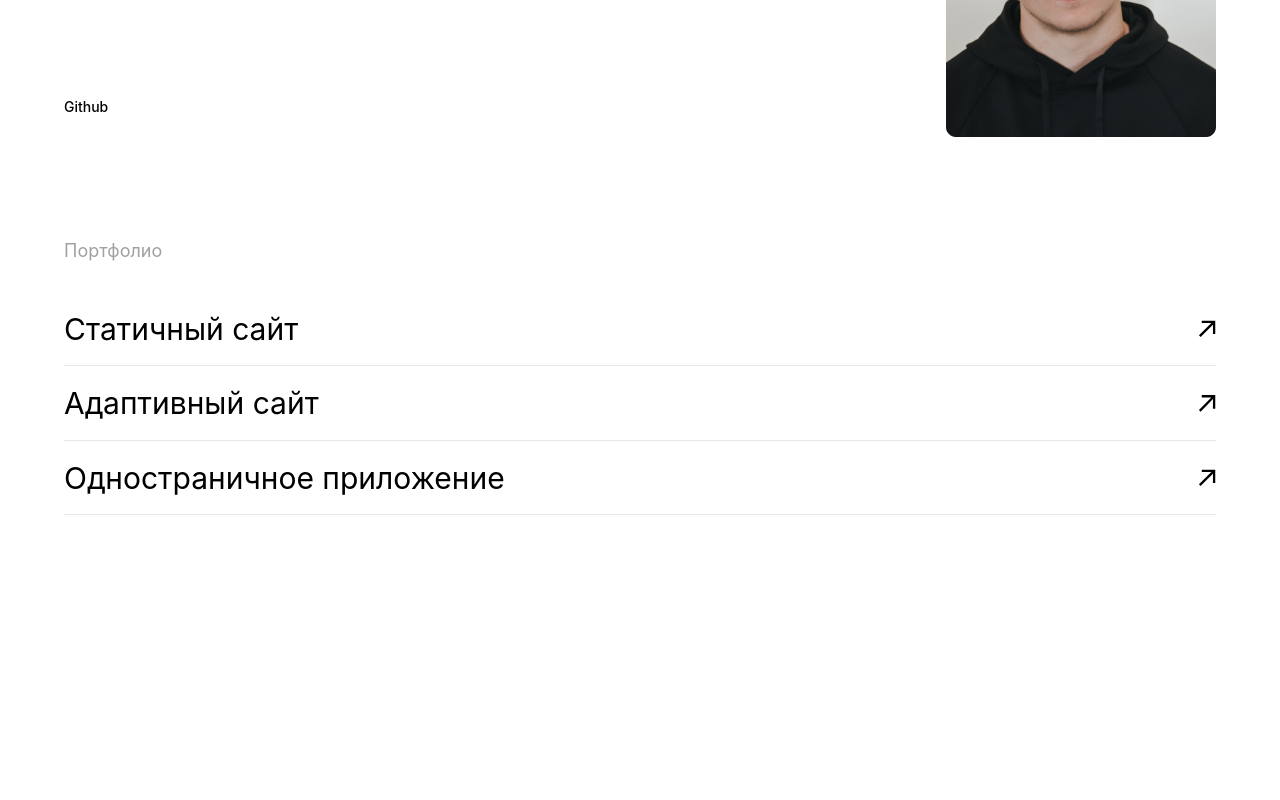
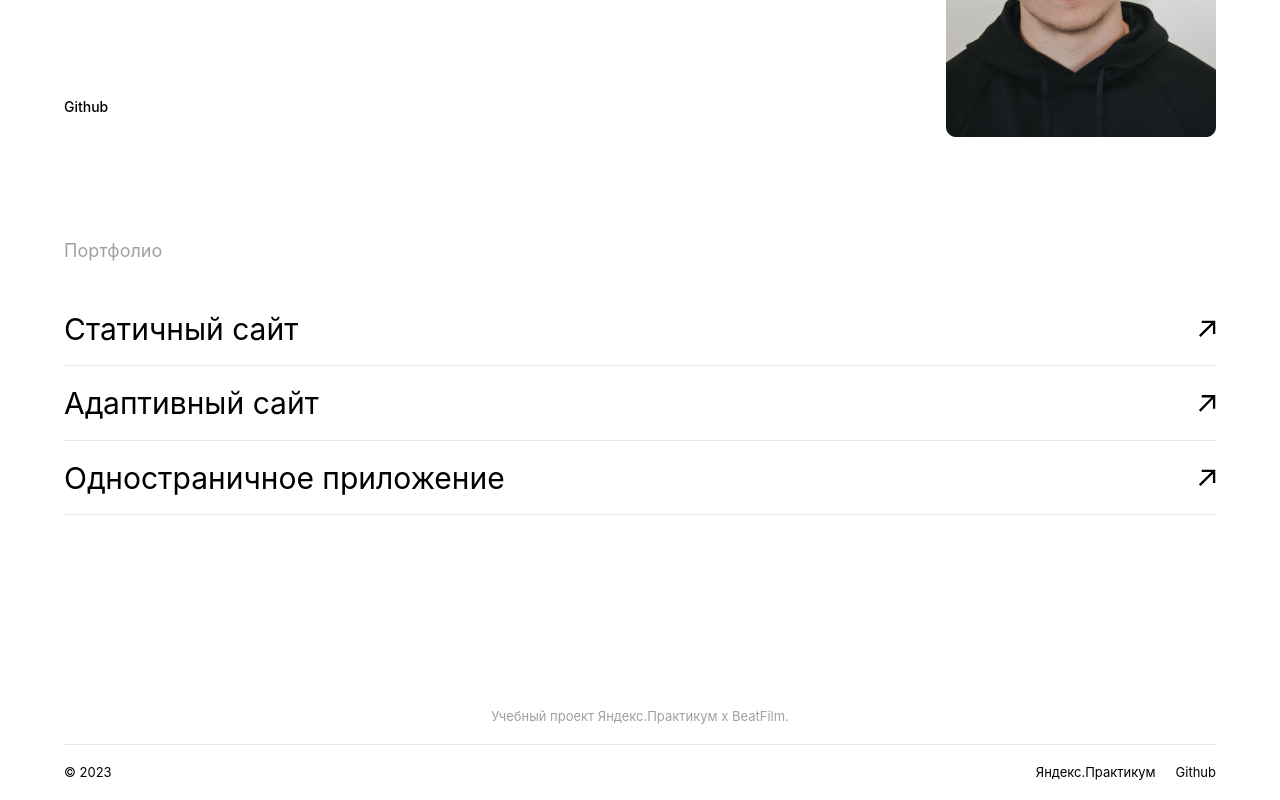
Before and after one commit to YuriiDereguzov/movies-explorer-frontend, a React (Create React App) app: page / in a window 1280 px wide. Shown: the part 2312-3112 px from the top of the page. Before the commit the page ends 2942 px from the top, so only its background shows below. Built offline with nearby package versions, Linux system fonts and the light colour scheme.

Commit message:
feat: сверстать Footer

```diff
--- a/src/components/AboutMe/AboutMe.css
+++ b/src/components/AboutMe/AboutMe.css
@@ -53,6 +53,7 @@
 }
 .profile__link:hover {
   font-size: 17px;
+  opacity: 60%;
 }
 
 .profile__photo {
--- a/src/components/App/App.jsx
+++ b/src/components/App/App.jsx
@@ -3,6 +3,7 @@ import React from "react";
 // import { Routes, Route } from 'react-router-dom';
 import Header from "../Header/Header";
 import Main from "../Main/Main";
+import Footer from "../Footer/Footer";
 import "./App.css";
 
 function App() {
@@ -10,6 +11,7 @@ function App() {
     <div className="page">
       <Header />
       <Main />
+      <Footer />
     </div>
   );
 }
--- /dev/null
+++ b/src/components/Footer/Footer.css
@@ -0,0 +1,50 @@
+.footer {
+  width: 100%;
+  max-width: 1280px;
+  display: flex;
+  flex-direction: column;
+  align-items: center;
+}
+
+.footer__title {
+  margin: 79px auto 20px;
+  font-weight: 400;
+  font-size: 13px;
+  color: #a0a0a0;
+}
+
+.footer__info {
+  width: 90%;
+  display: flex;
+  justify-content: space-between;
+  border-top: #e8e8e8 1px solid;
+  padding-top: 20px;
+  margin-bottom: 20px;
+}
+
+.footer__date {
+  margin: 0;
+  font-weight: 400;
+  font-size: 13px;
+}
+
+.footer__links {
+  margin: 0;
+  padding: 0;
+  display: flex;
+  list-style: none;
+  gap: 20px;
+}
+
+.footer__link {
+  text-decoration: none;
+  color: #000000;
+  font-weight: 400;
+  font-size: 13px;
+  transition: 0.5s;
+}
+
+.footer__link:hover {
+  font-size: 16px;
+  opacity: 60%;
+}
--- /dev/null
+++ b/src/components/Footer/Footer.jsx
@@ -0,0 +1,26 @@
+function Footer() {
+  return (
+    <footer className="footer">
+      <h2 className="footer__title">
+        Учебный проект Яндекс.Практикум х BeatFilm.
+      </h2>
+      <div className="footer__info">
+        <p className="footer__date">&copy; {new Date().getFullYear()}</p>
+        <ul className="footer__links">
+          <li className="footer__link">
+            <a className="footer__link" href="https://practicum.yandex.ru/">
+              Яндекс.Практикум
+            </a>
+          </li>
+          <li className="footer__link">
+            <a className="footer__link" href="https://github.com/">
+              Github
+            </a>
+          </li>
+        </ul>
+      </div>
+    </footer>
+  );
+}
+
+export default Footer;
--- a/src/components/Header/Header.css
+++ b/src/components/Header/Header.css
@@ -30,10 +30,6 @@
   transition: 0.5s;
 }
 
-.header__logo:hover {
-  width: 45px;
-}
-
 .header__register-button {
   text-decoration: none;
   font-weight: 500;
@@ -45,7 +41,7 @@
 
 .header__register-button:hover {
   font-size: 16px;
-  color: #878787;
+  opacity: 60%;
 }
 
 .header__login-button {
--- a/src/components/Portfolio/Portfolio.css
+++ b/src/components/Portfolio/Portfolio.css
@@ -33,13 +33,14 @@
   justify-content: space-between;
   border-bottom: #e8e8e8 solid 1px;
   padding-bottom: 19px;
-  transition: .5s;
+  transition: 0.5s;
 }
 
-.portfolio__link:hover{
-    font-size: 33px;
+.portfolio__link:hover {
+  font-size: 33px;
+  opacity: 60%;
 }
 
-.portfolio__link-item {
+.portfolio__link-name {
   margin: 0;
 }
--- a/src/components/Portfolio/Portfolio.jsx
+++ b/src/components/Portfolio/Portfolio.jsx
@@ -7,19 +7,19 @@ function Portfolio() {
       <ul className="portfolio__list">
         <li className="portfolio__list-item">
           <a className="portfolio__link" href="/#">
-            <p className="portfolio__link-item">Статичный сайт</p>
+            <p className="portfolio__link-name">Статичный сайт</p>
             <img src={icon} alt="Стрека" />
           </a>
         </li>
         <li className="portfolio__list-item">
           <a className="portfolio__link" href="/#">
-            <p className="portfolio__link-item">Адаптивный сайт</p>
+            <p className="portfolio__link-name">Адаптивный сайт</p>
             <img src={icon} alt="Стрека" />
           </a>
         </li>
         <li className="portfolio__list-item">
           <a className="portfolio__link" href="/#">
-            <p className="portfolio__link-item">Одностраничное приложение</p>
+            <p className="portfolio__link-name">Одностраничное приложение</p>
             <img src={icon} alt="Стрека" />
           </a>
         </li>
--- a/src/components/Techs/techs.css
+++ b/src/components/Techs/techs.css
@@ -2,6 +2,7 @@
   display: flex;
   flex-direction: column;
   align-items: center;
+  background: #F5F5F5;
 }
 
 .techs__info {
--- a/src/index.css
+++ b/src/index.css
@@ -9,3 +9,4 @@
 @import url(./components/Techs/techs.css);
 @import url(./components/AboutMe/AboutMe.css);
 @import url(./components/Portfolio/Portfolio.css);
+@import url(./components/Footer/Footer.css);
```
